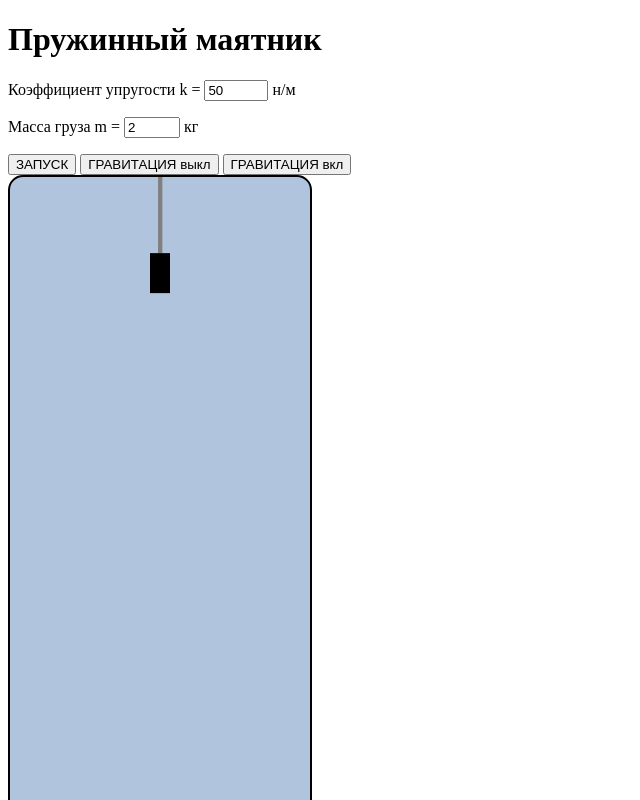
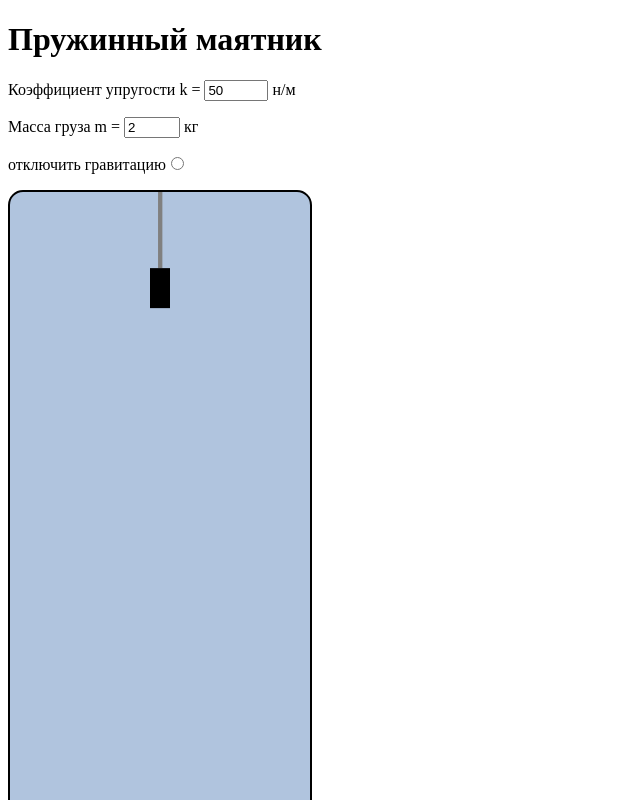
Before and after one commit to Ldnkn/new_pendulum, a React (Create React App) app: page / in a window 1280 px wide. Shown: the top 800 px of the page, without its empty margins (0-640 px from the left). Built offline with nearby package versions, Linux system fonts and the light colour scheme.

Commit message:
change_button_gravityoff

```diff
--- a/src/App.js
+++ b/src/App.js
@@ -16,12 +16,9 @@ class App extends React.Component {
     this.state = {
       stateK: 50,
       stateM: 2,
+      flag:false,
     }
   }
-
-
-
-
 
   componentDidMount() {
     this.move()
@@ -69,13 +66,11 @@ class App extends React.Component {
     e.preventDefault();
   };
 
-  gravityoff = (ctx) => {
+
+  gravityoff =() => {
+    this.setState({flag: true});
     g = 0;
-  };
-
-  gravityon = (e) => {
-    g = 9.8;
-  };
+    }
 
 
   render () {
@@ -95,17 +90,15 @@ class App extends React.Component {
             {' '} кг
           </p>
 
-          <button>
-          ЗАПУСК
-          </button>
-          {' '}
-          <button onClick={() => this.gravityoff()}>
-          ГРАВИТАЦИЯ выкл
-          </button>
-          {' '}
-          <button onClick={() => this.gravityon()}>
-          ГРАВИТАЦИЯ вкл
-          </button>
+          <div className="wrapper">
+          <div className="block" backgroundColor={this.state.flag === true ? 'red': 'blue'}>
+          <p>
+          отключить гравитацию
+          <input type="radio" onClick={ this.gravityoff } />
+          </p>
+          </div>
+          </div>
+
 
         </div>
         <canvas ref={ this.canvasRef } { ...this.props }/>
```
Also changed, not shown: 1 other file (tests, documents, lock files or other folders).
